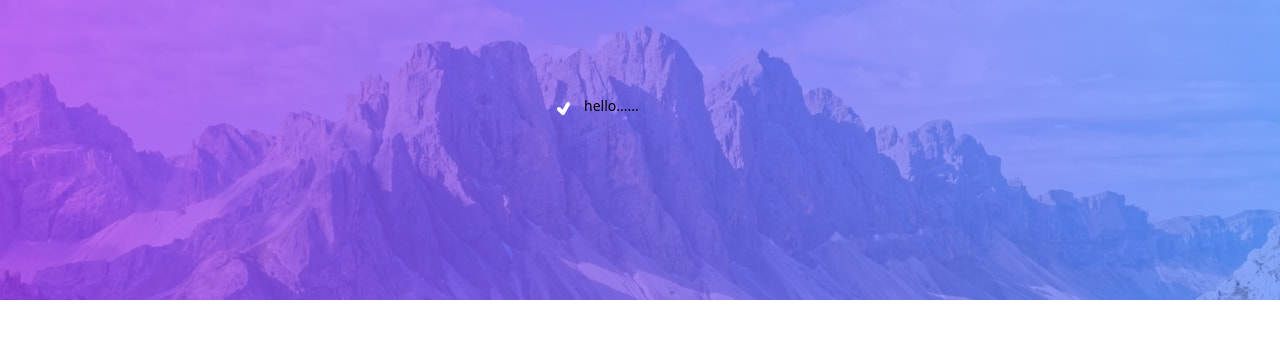
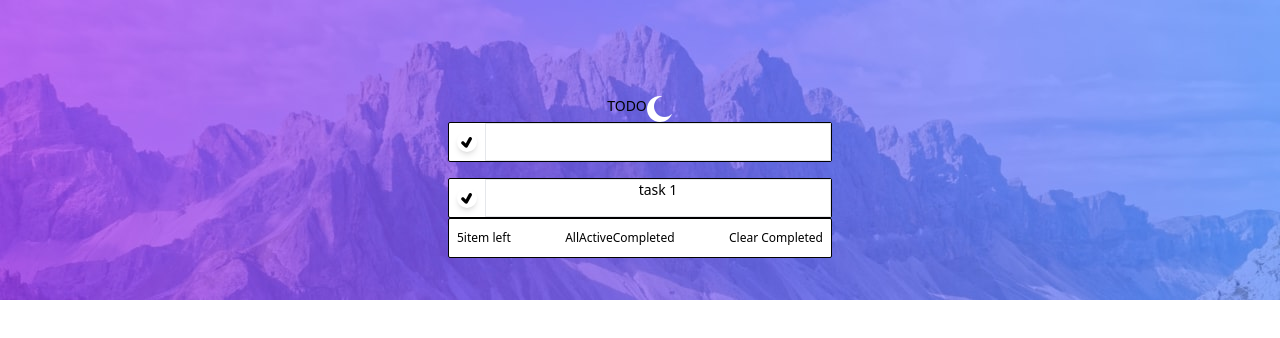
Before and after one commit to theisolatedmonk/to_do_app, a Next.js app: page / in a window 1280 px wide. Shown: the top 338 px of the page. Built offline with nearby package versions, Linux system fonts and the light colour scheme.

Commit message:
basic ui created

```diff
--- a/src/pages/index.tsx
+++ b/src/pages/index.tsx
@@ -1,19 +1,52 @@
 import { Card } from "@/components/Card";
 import checkIcon from "@/images/icon-check.svg";
-import {TiTick} from "react-icons/ti"
-
+import { TiTick } from "react-icons/ti";
+import myImage from "@/images/icon-moon.svg";
+import Image from "next/image";
 
 export default function Todo() {
   return (
     <main className="flex bg-no-repeat  bg-top bg-[url('../images/bg-desktop-light.jpg')] min-h-screen flex-col items-center justify-between p-24">
-      <div className=" items-center  flex text-sm lg:flex">
-        <div className="	">
+      <div className=" items-center  flex flex-col text-sm lg:flex">
         <div className="flex justify-between">
-      <div className="flex gap-2 items-start">
-        <div> <TiTick className="text-white text-2xl stroke-blue-500"/></div>
-        <div className="rounded-md h-4 w-36">hello......</div>
-      </div>
-    </div>
+          <div>TODO</div>
+          <div>
+            <Image src={myImage} alt="" />
+          </div>
+        </div>
+        <div className=" flex flex-col gap-4	">
+          <div className="flex justify-between">
+            <div className="flex gap-2 pl-2 items-center border border-black bg-white w-96 h-10 rounded-sm">
+              <div className="rounded-full shadow-md">
+                {" "}
+                <TiTick className="text-black text-xl " />
+              </div>
+              <input
+                type="text"
+                className=" h-full w-full border   outline-none"
+              />
+            </div>
+          </div>
+          <div className="flex flex-col gap-0">
+            <div className="flex gap-2 pl-2 items-center border border-black bg-white w-96 h-10 rounded-sm">
+              <div className="rounded-full shadow-md">
+                {" "}
+                <TiTick className="text-black text-xl" />
+              </div>
+              <div className=" h-full w-full border text-center  outline-none">
+                task 1
+              </div>
+            </div>
+            <div className="flex gap-2 justify-between p-2 text-xs items-center border border-black bg-white w-96 h-10 rounded-sm ">
+              <div className="">5item left</div>
+              <div className=" flex ">
+                <div>All</div>
+                <div>Active</div>
+                <div>Completed</div>
+              </div>
+              <div>Clear Completed</div>
+            </div>
+          </div>
         </div>
       </div>
     </main>
```
